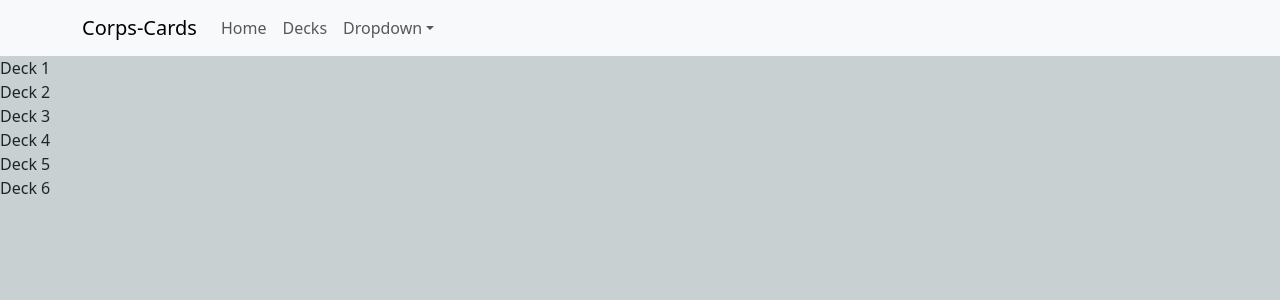
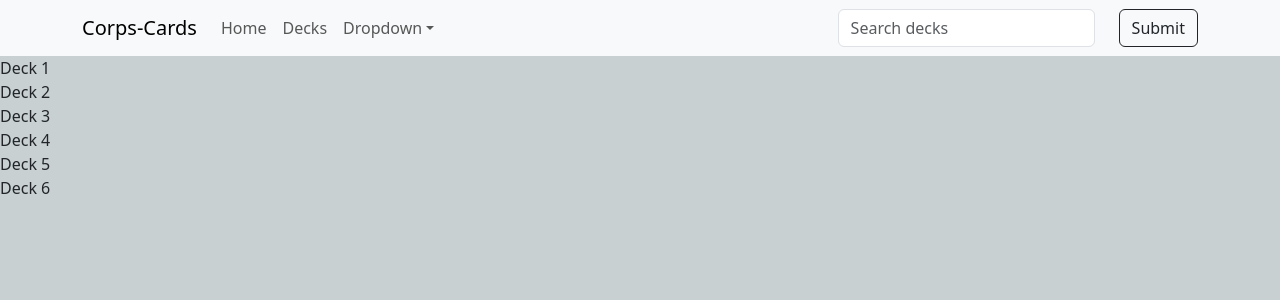
Before and after one commit to owenlang05/Corps-Cards, a React (Vite) app in the folder client/: page /decks in a window 1280 px wide. Shown: the top 300 px of the page. Built offline with nearby package versions, Linux system fonts and the light colour scheme.

Commit message:
added search bar

```diff
--- a/client/src/components/Navbar.jsx
+++ b/client/src/components/Navbar.jsx
@@ -1,6 +1,10 @@
 import Container from 'react-bootstrap/Container';
 import Nav from 'react-bootstrap/Nav';
 import Navbar from 'react-bootstrap/Navbar';
+import Form from 'react-bootstrap/Form'
+import Row from 'react-bootstrap/Row'
+import Col from 'react-bootstrap/Col'
+import Button from 'react-bootstrap/Button';
 import NavDropdown from 'react-bootstrap/NavDropdown';
 
 export default function Navigation() {
@@ -26,6 +30,21 @@ export default function Navigation() {
             </NavDropdown>
           </Nav>
         </Navbar.Collapse>
+
+      <Form inline>
+        <Row>
+          <Col xs="auto">
+            <Form.Control
+              type="text"
+              placeholder="Search decks"
+              className=" mr-sm-2"
+            />
+          </Col>
+          <Col xs="auto">
+            <Button type="submit" variant='outline-dark'>Submit</Button>
+          </Col>
+        </Row>
+      </Form>
       </Container>
     </Navbar>
   );
--- a/client/src/pages/decks.jsx
+++ b/client/src/pages/decks.jsx
@@ -4,7 +4,10 @@ import DeckList from "../components/DeckList"
 export default function Decks() {
   const [decks, setDecks] = useState(SAMPLE_DECKS)
   return(
-    <DeckList decks={SAMPLE_DECKS}/>
+    <>
+      <DeckList decks={SAMPLE_DECKS}/>
+    </>
+
   )
 }
 
```
